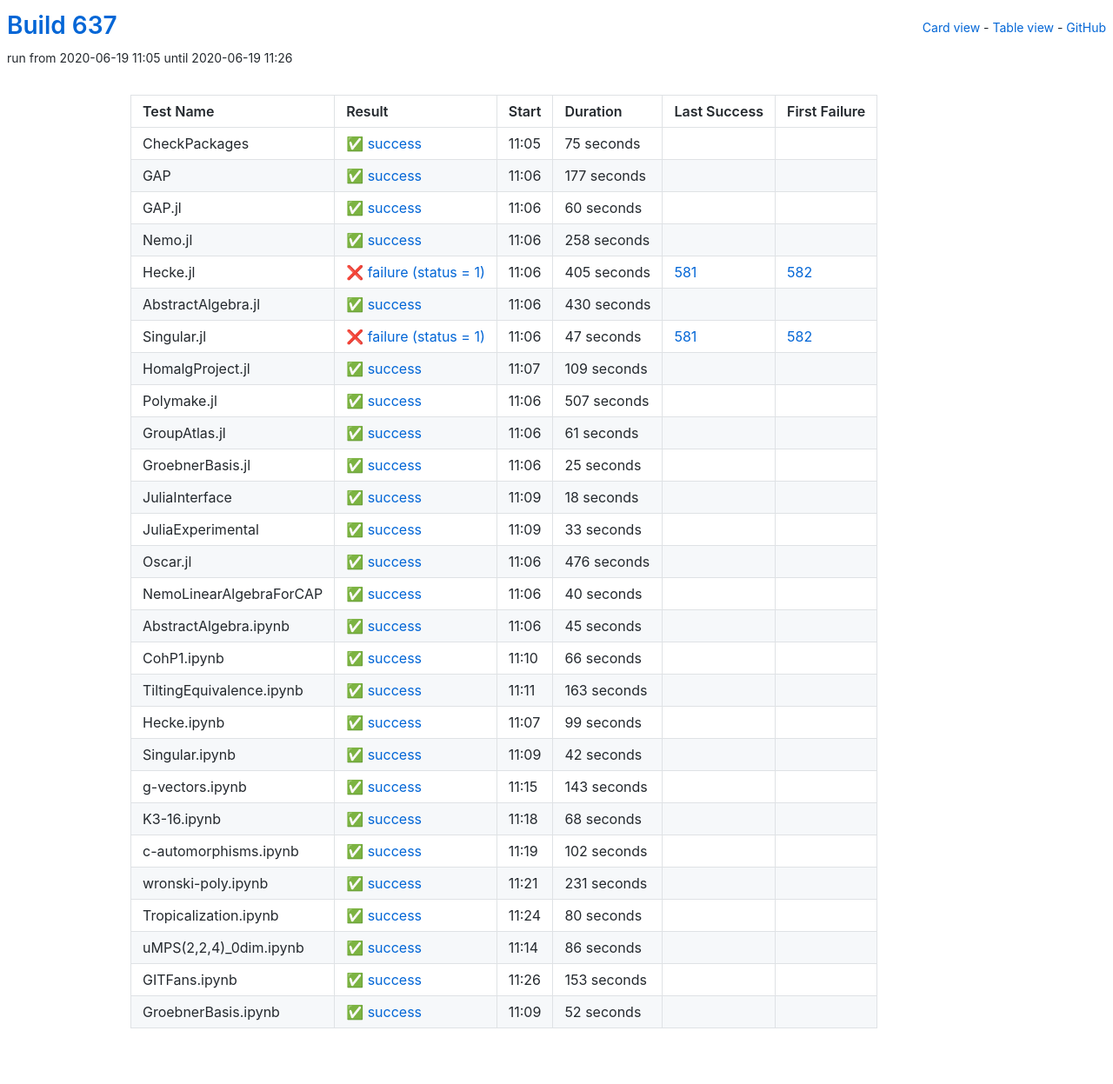
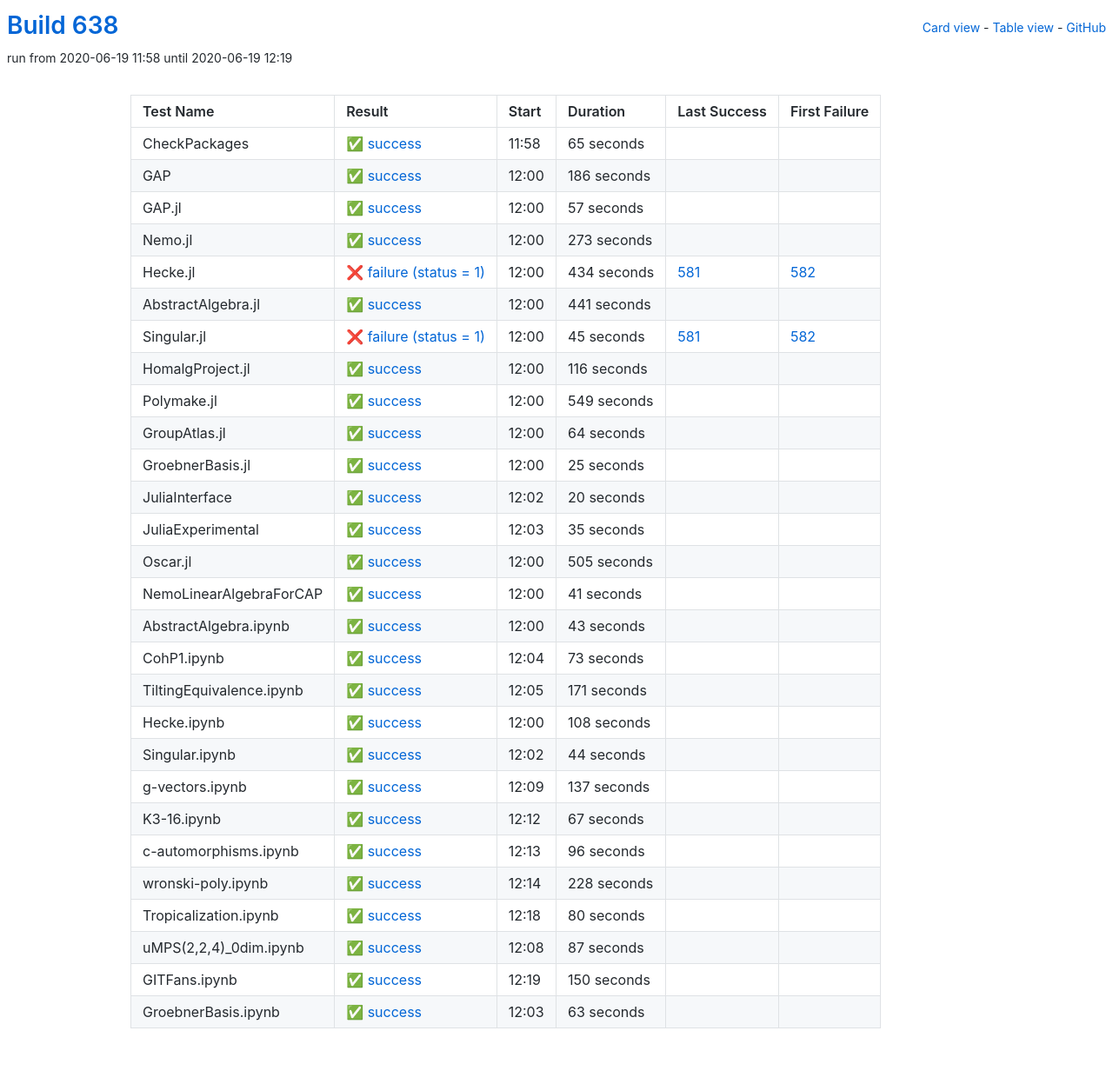
Before and after one commit to oscar-system/oscar-ci-status-1.4, a Jekyll site: the page built from table.html, in a window 1280 px wide. Shown: the whole page at 87% size. Built offline with Jekyll 4.4.1, drawn with Linux system fonts in a browser that asks for light colours.

Commit message:
Build #638

```diff
--- a/_data/ci.yml
+++ b/_data/ci.yml
@@ -1,6 +1,6 @@
 ---
-build: 637
-build_url: https://oscarci.mathematik.uni-kl.de/job/oscar-julia-1.4/637/
+build: 638
+build_url: https://oscarci.mathematik.uni-kl.de/job/oscar-julia-1.4/638/
 job: oscar-julia-1.4
 organization: oscar-system
 repo: oscar-ci-status-1.4
@@ -8,128 +8,128 @@ repourl: https://github.com/oscar-system/oscar-ci-status-1.4
 tests:
 - name: CheckPackages
   id: checkpackages
-  log: https://oscarci.mathematik.uni-kl.de/job/oscar-julia-1.4/637/artifact/logs/build-637/CheckPackages.log
-  start: 2020-06-19 11:05
+  log: https://oscarci.mathematik.uni-kl.de/job/oscar-julia-1.4/638/artifact/logs/build-638/CheckPackages.log
+  start: 2020-06-19 11:58
   success: true
   exitcode: 0
   status: success
-  duration: 75
+  duration: 65
   last_success: false
   last_success_url:
   first_failure: false
   first_failure_url:
 - name: GAP
   id: gap
-  log: https://oscarci.mathematik.uni-kl.de/job/oscar-julia-1.4/637/artifact/logs/build-637/GAP.log
-  start: 2020-06-19 11:06
+  log: https://oscarci.mathematik.uni-kl.de/job/oscar-julia-1.4/638/artifact/logs/build-638/GAP.log
+  start: 2020-06-19 12:00
   success: true
   exitcode: 0
   status: success
-  duration: 177
+  duration: 186
   last_success: false
   last_success_url:
   first_failure: false
   first_failure_url:
 - name: GAP.jl
   id: gap-jl
-  log: https://oscarci.mathematik.uni-kl.de/job/oscar-julia-1.4/637/artifact/logs/build-637/GAP.jl.log
-  start: 2020-06-19 11:06
+  log: https://oscarci.mathematik.uni-kl.de/job/oscar-julia-1.4/638/artifact/logs/build-638/GAP.jl.log
+  start: 2020-06-19 12:00
   success: true
   exitcode: 0
   status: success
-  duration: 60
+  duration: 57
   last_success: false
   last_success_url:
   first_failure: false
   first_failure_url:
 - name: Nemo.jl
   id: nemo-jl
-  log: https://oscarci.mathematik.uni-kl.de/job/oscar-julia-1.4/637/artifact/logs/build-637/Nemo.jl.log
-  start: 2020-06-19 11:06
+  log: https://oscarci.mathematik.uni-kl.de/job/oscar-julia-1.4/638/artifact/logs/build-638/Nemo.jl.log
+  start: 2020-06-19 12:00
   success: true
   exitcode: 0
   status: success
-  duration: 258
+  duration: 273
   last_success: false
   last_success_url:
   first_failure: false
   first_failure_url:
 - name: Hecke.jl
   id: hecke-jl
-  log: https://oscarci.mathematik.uni-kl.de/job/oscar-julia-1.4/637/artifact/logs/build-637/Hecke.jl.log
-  start: 2020-06-19 11:06
+  log: https://oscarci.mathematik.uni-kl.de/job/oscar-julia-1.4/638/artifact/logs/build-638/Hecke.jl.log
+  start: 2020-06-19 12:00
   success: false
   exitcode: 1
   status: failure
-  duration: 405
+  duration: 434
   last_success: 581
   last_success_url: https://oscarci.mathematik.uni-kl.de/job/oscar-julia-1.4/581/
   first_failure: 582
   first_failure_url: https://oscarci.mathematik.uni-kl.de/job/oscar-julia-1.4/582/
 - name: AbstractAlgebra.jl
   id: abstractalgebra-jl
-  log: https://oscarci.mathematik.uni-kl.de/job/oscar-julia-1.4/637/artifact/logs/build-637/AbstractAlgebra.jl.log
-  start: 2020-06-19 11:06
+  log: https://oscarci.mathematik.uni-kl.de/job/oscar-julia-1.4/638/artifact/logs/build-638/AbstractAlgebra.jl.log
+  start: 2020-06-19 12:00
   success: true
   exitcode: 0
   status: success
-  duration: 430
+  duration: 441
   last_success: false
   last_success_url:
   first_failure: false
   first_failure_url:
 - name: Singular.jl
   id: singular-jl
-  log: https://oscarci.mathematik.uni-kl.de/job/oscar-julia-1.4/637/artifact/logs/build-637/Singular.jl.log
-  start: 2020-06-19 11:06
+  log: https://oscarci.mathematik.uni-kl.de/job/oscar-julia-1.4/638/artifact/logs/build-638/Singular.jl.log
+  start: 2020-06-19 12:00
   success: false
   exitcode: 1
   status: failure
-  duration: 47
+  duration: 45
   last_success: 581
   last_success_url: https://oscarci.mathematik.uni-kl.de/job/oscar-julia-1.4/581/
   first_failure: 582
   first_failure_url: https://oscarci.mathematik.uni-kl.de/job/oscar-julia-1.4/582/
 - name: HomalgProject.jl
   id: homalgproject-jl
-  log: https://oscarci.mathematik.uni-kl.de/job/oscar-julia-1.4/637/artifact/logs/build-637/HomalgProject.jl.log
-  start: 2020-06-19 11:07
+  log: https://oscarci.mathematik.uni-kl.de/job/oscar-julia-1.4/638/artifact/logs/build-638/HomalgProject.jl.log
+  start: 2020-06-19 12:00
   success: true
   exitcode: 0
   status: success
-  duration: 109
+  duration: 116
   last_success: false
   last_success_url:
   first_failure: false
   first_failure_url:
 - name: Polymake.jl
   id: polymake-jl
-  log: https://oscarci.mathematik.uni-kl.de/job/oscar-julia-1.4/637/artifact/logs/build-637/Polymake.jl.log
-  start: 2020-06-19 11:06
+  log: https://oscarci.mathematik.uni-kl.de/job/oscar-julia-1.4/638/artifact/logs/build-638/Polymake.jl.log
+  start: 2020-06-19 12:00
   success: true
   exitcode: 0
   status: success
-  duration: 507
+  duration: 549
   last_success: false
   last_success_url:
   first_failure: false
   first_failure_url:
 - name: GroupAtlas.jl
   id: groupatlas-jl
-  log: https://oscarci.mathematik.uni-kl.de/job/oscar-julia-1.4/637/artifact/logs/build-637/GroupAtlas.jl.log
-  start: 2020-06-19 11:06
+  log: https://oscarci.mathematik.uni-kl.de/job/oscar-julia-1.4/638/artifact/logs/build-638/GroupAtlas.jl.log
+  start: 2020-06-19 12:00
   success: true
   exitcode: 0
   status: success
-  duration: 61
+  duration: 64
   last_success: false
   last_success_url:
   first_failure: false
   first_failure_url:
 - name: GroebnerBasis.jl
   id: groebnerbasis-jl
-  log: https://oscarci.mathematik.uni-kl.de/job/oscar-julia-1.4/637/artifact/logs/build-637/GroebnerBasis.jl.log
-  start: 2020-06-19 11:06
+  log: https://oscarci.mathematik.uni-kl.de/job/oscar-julia-1.4/638/artifact/logs/build-638/GroebnerBasis.jl.log
+  start: 2020-06-19 12:00
   success: true
   exitcode: 0
   status: success
@@ -140,164 +140,164 @@ tests:
   first_failure_url:
 - name: JuliaInterface
   id: juliainterface
-  log: https://oscarci.mathematik.uni-kl.de/job/oscar-julia-1.4/637/artifact/logs/build-637/JuliaInterface.log
-  start: 2020-06-19 11:09
+  log: https://oscarci.mathematik.uni-kl.de/job/oscar-julia-1.4/638/artifact/logs/build-638/JuliaInterface.log
+  start: 2020-06-19 12:02
   success: true
   exitcode: 0
   status: success
-  duration: 18
+  duration: 20
   last_success: false
   last_success_url:
   first_failure: false
   first_failure_url:
 - name: JuliaExperimental
   id: juliaexperimental
-  log: https://oscarci.mathematik.uni-kl.de/job/oscar-julia-1.4/637/artifact/logs/build-637/JuliaExperimental.log
-  start: 2020-06-19 11:09
+  log: https://oscarci.mathematik.uni-kl.de/job/oscar-julia-1.4/638/artifact/logs/build-638/JuliaExperimental.log
+  start: 2020-06-19 12:03
   success: true
   exitcode: 0
   status: success
-  duration: 33
+  duration: 35
   last_success: false
   last_success_url:
   first_failure: false
   first_failure_url:
 - name: Oscar.jl
   id: oscar-jl
-  log: https://oscarci.mathematik.uni-kl.de/job/oscar-julia-1.4/637/artifact/logs/build-637/Oscar.jl.log
-  start: 2020-06-19 11:06
+  log: https://oscarci.mathematik.uni-kl.de/job/oscar-julia-1.4/638/artifact/logs/build-638/Oscar.jl.log
+  start: 2020-06-19 12:00
   success: true
   exitcode: 0
   status: success
-  duration: 476
+  duration: 505
   last_success: false
   last_success_url:
   first_failure: false
   first_failure_url:
 - name: NemoLinearAlgebraForCAP
   id: nemolinearalgebraforcap
-  log: https://oscarci.mathematik.uni-kl.de/job/oscar-julia-1.4/637/artifact/logs/build-637/NemoLinearAlgebraForCAP.log
-  start: 2020-06-19 11:06
+  log: https://oscarci.mathematik.uni-kl.de/job/oscar-julia-1.4/638/artifact/logs/build-638/NemoLinearAlgebraForCAP.log
+  start: 2020-06-19 12:00
   success: true
   exitcode: 0
   status: success
-  duration: 40
+  duration: 41
   last_success: false
   last_success_url:
   first_failure: false
   first_failure_url:
 - name: AbstractAlgebra.ipynb
   id: abstractalgebra-ipynb
-  log: https://oscarci.mathematik.uni-kl.de/job/oscar-julia-1.4/637/artifact/logs/build-637/AbstractAlgebra.ipynb.log
-  start: 2020-06-19 11:06
+  log: https://oscarci.mathematik.uni-kl.de/job/oscar-julia-1.4/638/artifact/logs/build-638/AbstractAlgebra.ipynb.log
+  start: 2020-06-19 12:00
   success: true
   exitcode: 0
   status: success
-  duration: 45
+  duration: 43
   last_success: false
   last_success_url:
   first_failure: false
   first_failure_url:
 - name: CohP1.ipynb
   id: cohp1-ipynb
-  log: https://oscarci.mathematik.uni-kl.de/job/oscar-julia-1.4/637/artifact/logs/build-637/CohP1.ipynb.log
-  start: 2020-06-19 11:10
+  log: https://oscarci.mathematik.uni-kl.de/job/oscar-julia-1.4/638/artifact/logs/build-638/CohP1.ipynb.log
+  start: 2020-06-19 12:04
   success: true
   exitcode: 0
   status: success
-  duration: 66
+  duration: 73
   last_success: false
   last_success_url:
   first_failure: false
   first_failure_url:
 - name: TiltingEquivalence.ipynb
   id: tiltingequivalence-ipynb
-  log: https://oscarci.mathematik.uni-kl.de/job/oscar-julia-1.4/637/artifact/logs/build-637/TiltingEquivalence.ipynb.log
-  start: 2020-06-19 11:11
+  log: https://oscarci.mathematik.uni-kl.de/job/oscar-julia-1.4/638/artifact/logs/build-638/TiltingEquivalence.ipynb.log
+  start: 2020-06-19 12:05
   success: true
   exitcode: 0
   status: success
-  duration: 163
+  duration: 171
   last_success: false
   last_success_url:
   first_failure: false
   first_failure_url:
 - name: Hecke.ipynb
   id: hecke-ipynb
-  log: https://oscarci.mathematik.uni-kl.de/job/oscar-julia-1.4/637/artifact/logs/build-637/Hecke.ipynb.log
-  start: 2020-06-19 11:07
+  log: https://oscarci.mathematik.uni-kl.de/job/oscar-julia-1.4/638/artifact/logs/build-638/Hecke.ipynb.log
+  start: 2020-06-19 12:00
   success: true
   exitcode: 0
   status: success
-  duration: 99
+  duration: 108
   last_success: false
   last_success_url:
   first_failure: false
   first_failure_url:
 - name: Singular.ipynb
   id: singular-ipynb
-  log: https://oscarci.mathematik.uni-kl.de/job/oscar-julia-1.4/637/artifact/logs/build-637/Singular.ipynb.log
-  start: 2020-06-19 11:09
+  log: https://oscarci.mathematik.uni-kl.de/job/oscar-julia-1.4/638/artifact/logs/build-638/Singular.ipynb.log
+  start: 2020-06-19 12:02
   success: true
   exitcode: 0
   status: success
-  duration: 42
+  duration: 44
   last_success: false
   last_success_url:
   first_failure: false
   first_failure_url:
 - name: g-vectors.ipynb
   id: g-vectors-ipynb
-  log: https://oscarci.mathematik.uni-kl.de/job/oscar-julia-1.4/637/artifact/logs/build-637/g-vectors.ipynb.log
-  start: 2020-06-19 11:15
+  log: https://oscarci.mathematik.uni-kl.de/job/oscar-julia-1.4/638/artifact/logs/build-638/g-vectors.ipynb.log
+  start: 2020-06-19 12:09
   success: true
   exitcode: 0
   status: success
-  duration: 143
+  duration: 137
   last_success: false
   last_success_url:
   first_failure: false
   first_failure_url:
 - name: K3-16.ipynb
   id: k3-16-ipynb
-  log: https://oscarci.mathematik.uni-kl.de/job/oscar-julia-1.4/637/artifact/logs/build-637/K3-16.ipynb.log
-  start: 2020-06-19 11:18
+  log: https://oscarci.mathematik.uni-kl.de/job/oscar-julia-1.4/638/artifact/logs/build-638/K3-16.ipynb.log
+  start: 2020-06-19 12:12
   success: true
   exitcode: 0
   status: success
-  duration: 68
+  duration: 67
   last_success: false
   last_success_url:
   first_failure: false
   first_failure_url:
 - name: c-automorphisms.ipynb
   id: c-automorphisms-ipynb
-  log: https://oscarci.mathematik.uni-kl.de/job/oscar-julia-1.4/637/artifact/logs/build-637/c-automorphisms.ipynb.log
-  start: 2020-06-19 11:19
+  log: https://oscarci.mathematik.uni-kl.de/job/oscar-julia-1.4/638/artifact/logs/build-638/c-automorphisms.ipynb.log
+  start: 2020-06-19 12:13
   success: true
   exitcode: 0
   status: success
-  duration: 102
+  duration: 96
   last_success: false
   last_success_url:
   first_failure: false
   first_failure_url:
 - name: wronski-poly.ipynb
   id: wronski-poly-ipynb
-  log: https://oscarci.mathematik.uni-kl.de/job/oscar-julia-1.4/637/artifact/logs/build-637/wronski-poly.ipynb.log
-  start: 2020-06-19 11:21
+  log: https://oscarci.mathematik.uni-kl.de/job/oscar-julia-1.4/638/artifact/logs/build-638/wronski-poly.ipynb.log
+  start: 2020-06-19 12:14
   success: true
   exitcode: 0
   status: success
-  duration: 231
+  duration: 228
   last_success: false
   last_success_url:
   first_failure: false
   first_failure_url:
 - name: Tropicalization.ipynb
   id: tropicalization-ipynb
-  log: https://oscarci.mathematik.uni-kl.de/job/oscar-julia-1.4/637/artifact/logs/build-637/Tropicalization.ipynb.log
-  start: 2020-06-19 11:24
+  log: https://oscarci.mathematik.uni-kl.de/job/oscar-julia-1.4/638/artifact/logs/build-638/Tropicalization.ipynb.log
+  start: 2020-06-19 12:18
   success: true
   exitcode: 0
   status: success
@@ -308,36 +308,36 @@ tests:
   first_failure_url:
 - name: uMPS(2,2,4)_0dim.ipynb
   id: umps-2-2-4-0dim-ipynb
-  log: https://oscarci.mathematik.uni-kl.de/job/oscar-julia-1.4/637/artifact/logs/build-637/uMPS-2-2-4-_0dim.ipynb.log
-  start: 2020-06-19 11:14
+  log: https://oscarci.mathematik.uni-kl.de/job/oscar-julia-1.4/638/artifact/logs/build-638/uMPS-2-2-4-_0dim.ipynb.log
+  start: 2020-06-19 12:08
   success: true
   exitcode: 0
   status: success
-  duration: 86
+  duration: 87
   last_success: false
   last_success_url:
   first_failure: false
   first_failure_url:
 - name: GITFans.ipynb
   id: gitfans-ipynb
-  log: https://oscarci.mathematik.uni-kl.de/job/oscar-julia-1.4/637/artifact/logs/build-637/GITFans.ipynb.log
-  start: 2020-06-19 11:26
+  log: https://oscarci.mathematik.uni-kl.de/job/oscar-julia-1.4/638/artifact/logs/build-638/GITFans.ipynb.log
+  start: 2020-06-19 12:19
   success: true
   exitcode: 0
   status: success
-  duration: 153
+  duration: 150
   last_success: false
   last_success_url:
   first_failure: false
   first_failure_url:
 - name: GroebnerBasis.ipynb
   id: groebnerbasis-ipynb
-  log: https://oscarci.mathematik.uni-kl.de/job/oscar-julia-1.4/637/artifact/logs/build-637/GroebnerBasis.ipynb.log
-  start: 2020-06-19 11:09
+  log: https://oscarci.mathematik.uni-kl.de/job/oscar-julia-1.4/638/artifact/logs/build-638/GroebnerBasis.ipynb.log
+  start: 2020-06-19 12:03
   success: true
   exitcode: 0
   status: success
-  duration: 52
+  duration: 63
   last_success: false
   last_success_url:
   first_failure: false
```
Also changed, not shown: README.md.
